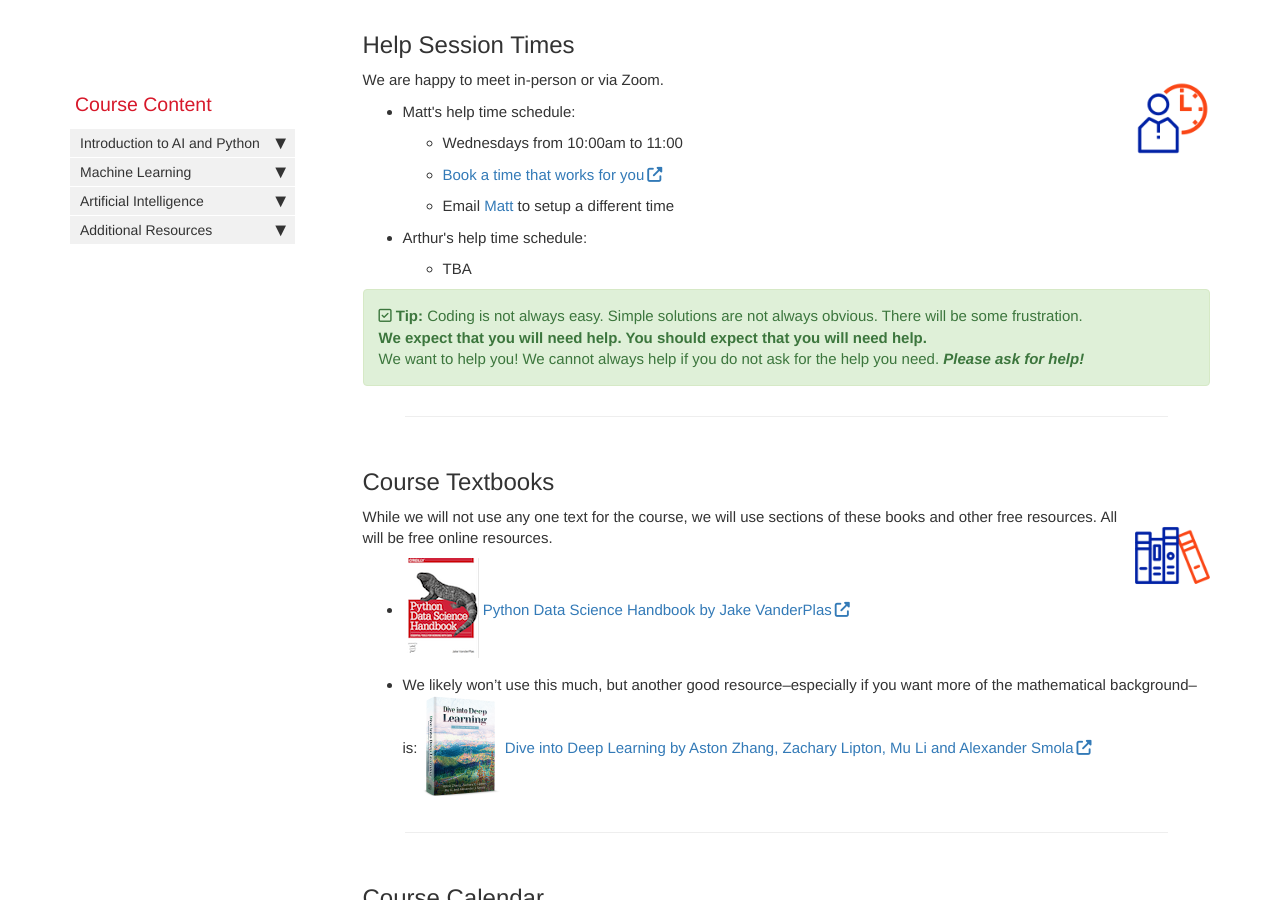
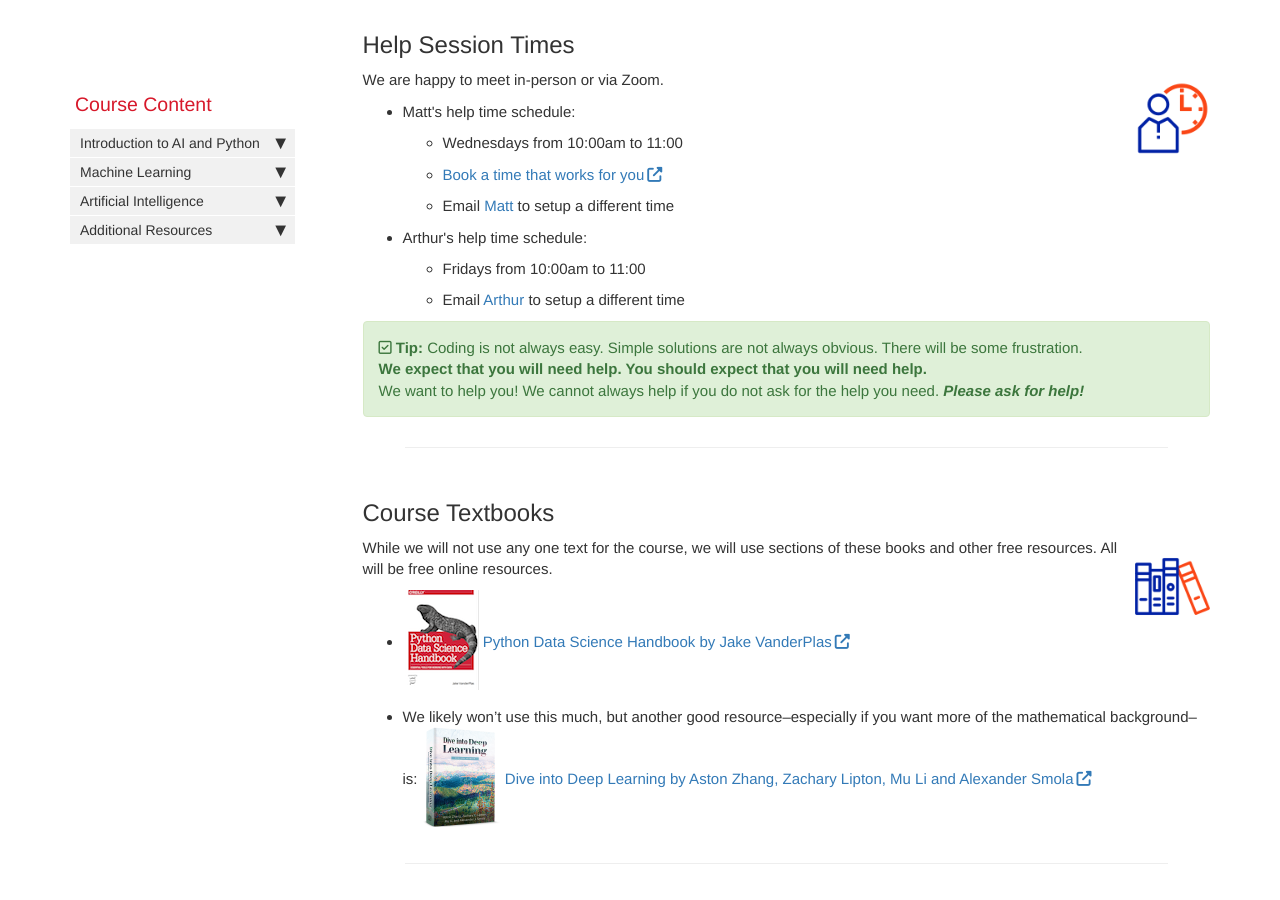
Before and after one commit to AIBiology/aibiology.github.io, a Jekyll site: the page built from index.md, in a window 1280 px wide and 900 px high, scrolled down 2589 px. Built offline with Jekyll 4.4.1, drawn with Linux system fonts in a browser that asks for light colours; nearby versions of some CDN libraries; comment, search, counter and statistics services are not loaded.

Commit message:
updating Porto office_hours.html

```diff
--- a/_includes/custom/office_hours.html
+++ b/_includes/custom/office_hours.html
@@ -13,7 +13,8 @@
        </ul>
     <li> Arthur's help time schedule:</li>
        <ul>
-        <li>TBA</li>
+        <li>Fridays from 10:00am to 11:00</li>
+        <li>Email <a href="mailto:arthur.porto@ufl.edu?subject=AI%20in%20Biology%20help%20request">Arthur</a> to setup a different time</li>
        </ul>
   </ul>
 
```
